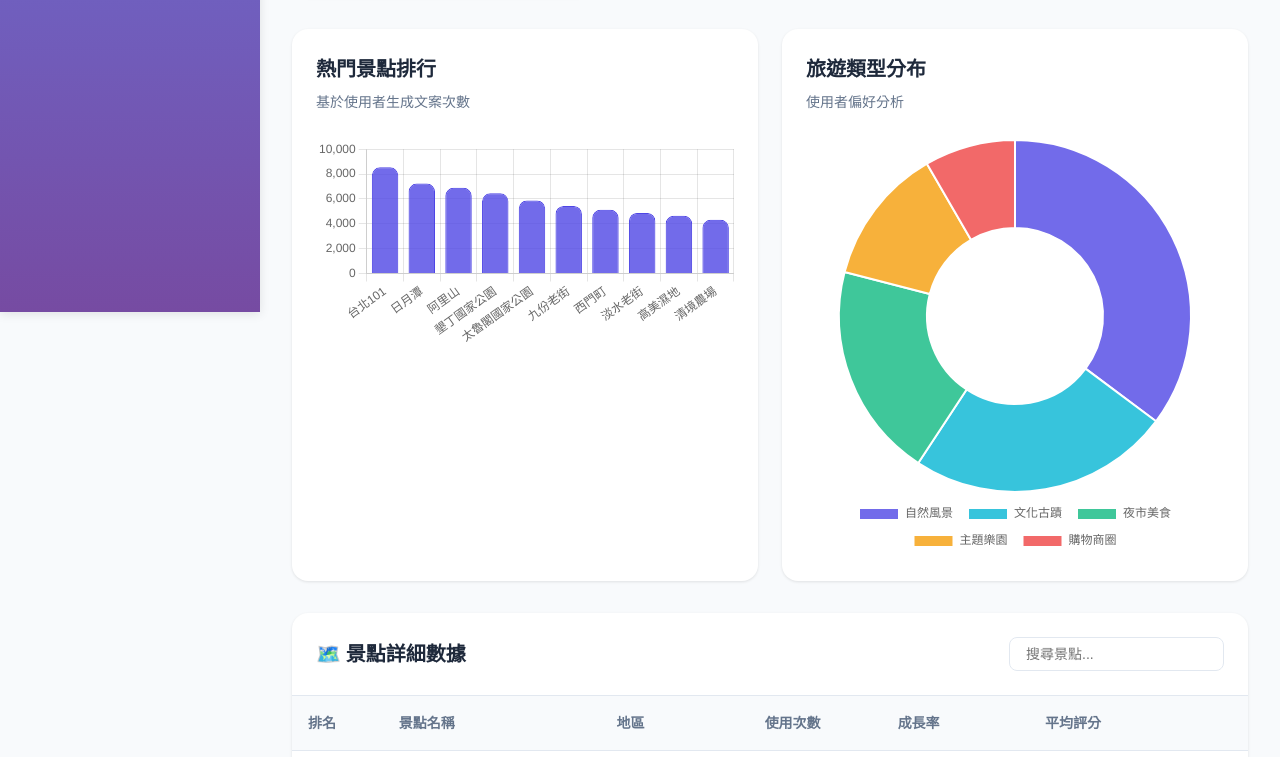
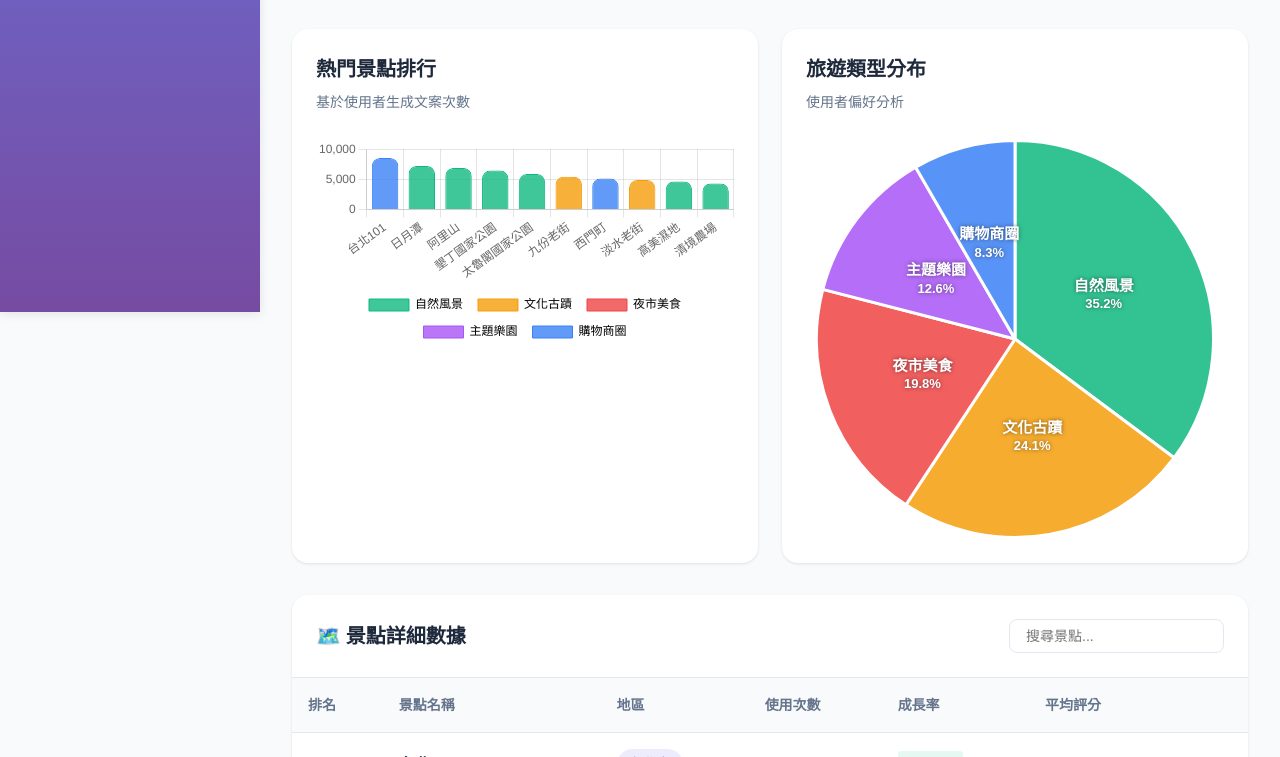
Before and after one commit to Oliver-Lai/pilog-dashboard, a plain HTML site: page index.html in a window 1280 px wide. Shown: the part 488-1245 px from the top of the page. Drawn offline with nearby package versions, Linux system fonts and the light colour scheme.

Commit message:
change-plot

```diff
--- a/app.js
+++ b/app.js
@@ -7,21 +7,21 @@ const mockData = {
         avgRating: 4.6
     },
     attractions: [
-        { rank: 1, name: '台北101', region: '台北市', visits: 8542, growth: 15.3, rating: 4.8 },
-        { rank: 2, name: '日月潭', region: '南投縣', visits: 7234, growth: 12.7, rating: 4.7 },
-        { rank: 3, name: '阿里山', region: '嘉義縣', visits: 6891, growth: 8.5, rating: 4.9 },
-        { rank: 4, name: '墾丁國家公園', region: '屏東縣', visits: 6453, growth: -3.2, rating: 4.6 },
-        { rank: 5, name: '太魯閣國家公園', region: '花蓮縣', visits: 5876, growth: 18.9, rating: 4.8 },
-        { rank: 6, name: '九份老街', region: '新北市', visits: 5432, growth: 6.4, rating: 4.5 },
-        { rank: 7, name: '西門町', region: '台北市', visits: 5123, growth: 4.2, rating: 4.4 },
-        { rank: 8, name: '淡水老街', region: '新北市', visits: 4876, growth: 7.8, rating: 4.5 },
-        { rank: 9, name: '高美濕地', region: '台中市', visits: 4654, growth: 22.1, rating: 4.7 },
-        { rank: 10, name: '清境農場', region: '南投縣', visits: 4321, growth: 9.3, rating: 4.6 },
-        { rank: 11, name: '士林夜市', region: '台北市', visits: 4198, growth: 1.5, rating: 4.3 },
-        { rank: 12, name: '野柳地質公園', region: '新北市', visits: 3987, growth: 5.6, rating: 4.6 },
-        { rank: 13, name: '七星潭', region: '花蓮縣', visits: 3765, growth: 13.2, rating: 4.7 },
-        { rank: 14, name: '六合夜市', region: '高雄市', visits: 3543, growth: -1.8, rating: 4.2 },
-        { rank: 15, name: '赤崁樓', region: '台南市', visits: 3421, growth: 8.9, rating: 4.5 }
+        { rank: 1, name: '台北101', region: '台北市', visits: 8542, growth: 15.3, rating: 4.8, category: '購物商圈' },
+        { rank: 2, name: '日月潭', region: '南投縣', visits: 7234, growth: 12.7, rating: 4.7, category: '自然風景' },
+        { rank: 3, name: '阿里山', region: '嘉義縣', visits: 6891, growth: 8.5, rating: 4.9, category: '自然風景' },
+        { rank: 4, name: '墾丁國家公園', region: '屏東縣', visits: 6453, growth: -3.2, rating: 4.6, category: '自然風景' },
+        { rank: 5, name: '太魯閣國家公園', region: '花蓮縣', visits: 5876, growth: 18.9, rating: 4.8, category: '自然風景' },
+        { rank: 6, name: '九份老街', region: '新北市', visits: 5432, growth: 6.4, rating: 4.5, category: '文化古蹟' },
+        { rank: 7, name: '西門町', region: '台北市', visits: 5123, growth: 4.2, rating: 4.4, category: '購物商圈' },
+        { rank: 8, name: '淡水老街', region: '新北市', visits: 4876, growth: 7.8, rating: 4.5, category: '文化古蹟' },
+        { rank: 9, name: '高美濕地', region: '台中市', visits: 4654, growth: 22.1, rating: 4.7, category: '自然風景' },
+        { rank: 10, name: '清境農場', region: '南投縣', visits: 4321, growth: 9.3, rating: 4.6, category: '自然風景' },
+        { rank: 11, name: '士林夜市', region: '台北市', visits: 4198, growth: 1.5, rating: 4.3, category: '夜市美食' },
+        { rank: 12, name: '野柳地質公園', region: '新北市', visits: 3987, growth: 5.6, rating: 4.6, category: '自然風景' },
+        { rank: 13, name: '七星潭', region: '花蓮縣', visits: 3765, growth: 13.2, rating: 4.7, category: '自然風景' },
+        { rank: 14, name: '六合夜市', region: '高雄市', visits: 3543, growth: -1.8, rating: 4.2, category: '夜市美食' },
+        { rank: 15, name: '赤崁樓', region: '台南市', visits: 3421, growth: 8.9, rating: 4.5, category: '文化古蹟' }
     ],
     categories: [
         { type: '自然風景', count: 18234, percentage: 35.2, trend: 'up' },
@@ -94,6 +94,15 @@ function animateNumber(elementId, target, decimals = 0) {
     }, 16);
 }
 
+// 景點類型顏色映射
+const categoryColors = {
+    '自然風景': 'rgba(16, 185, 129, 0.8)',      // 綠色
+    '文化古蹟': 'rgba(245, 158, 11, 0.8)',     // 橙色
+    '夜市美食': 'rgba(239, 68, 68, 0.8)',       // 紅色
+    '主題樂園': 'rgba(168, 85, 247, 0.8)',     // 紫色
+    '購物商圈': 'rgba(59, 130, 246, 0.8)'      // 藍色
+};
+
 // 初始化圖表
 function initializeCharts() {
     // 熱門景點長條圖
@@ -107,8 +116,8 @@ function initializeCharts() {
             datasets: [{
                 label: '使用次數',
                 data: top10Attractions.map(a => a.visits),
-                backgroundColor: 'rgba(79, 70, 229, 0.8)',
-                borderColor: 'rgba(79, 70, 229, 1)',
+                backgroundColor: top10Attractions.map(a => categoryColors[a.category] || 'rgba(79, 70, 229, 0.8)'),
+                borderColor: top10Attractions.map(a => categoryColors[a.category]?.replace('0.8', '1') || 'rgba(79, 70, 229, 1)'),
                 borderWidth: 1,
                 borderRadius: 8
             }]
@@ -118,7 +127,30 @@ function initializeCharts() {
             maintainAspectRatio: true,
             plugins: {
                 legend: {
-                    display: false
+                    display: true,
+                    position: 'bottom',
+                    labels: {
+                        generateLabels: function() {
+                            return Object.keys(categoryColors).map(category => ({
+                                text: category,
+                                fillStyle: categoryColors[category],
+                                strokeStyle: categoryColors[category].replace('0.8', '1'),
+                                lineWidth: 1
+                            }));
+                        },
+                        padding: 15,
+                        font: {
+                            size: 12
+                        }
+                    }
+                },
+                tooltip: {
+                    callbacks: {
+                        afterLabel: function(context) {
+                            const attraction = top10Attractions[context.dataIndex];
+                            return '類型: ' + attraction.category;
+                        }
+                    }
                 }
             },
             scales: {
@@ -144,31 +176,72 @@ function initializeCharts() {
             datasets: [{
                 data: mockData.categories.map(c => c.count),
                 backgroundColor: [
-                    'rgba(79, 70, 229, 0.8)',
-                    'rgba(6, 182, 212, 0.8)',
-                    'rgba(16, 185, 129, 0.8)',
-                    'rgba(245, 158, 11, 0.8)',
-                    'rgba(239, 68, 68, 0.8)'
+                    'rgba(16, 185, 129, 0.85)',    // 自然風景 - 綠色
+                    'rgba(245, 158, 11, 0.85)',     // 文化古蹟 - 橙色
+                    'rgba(239, 68, 68, 0.85)',       // 夜市美食 - 紅色
+                    'rgba(168, 85, 247, 0.85)',     // 主題樂園 - 紫色
+                    'rgba(59, 130, 246, 0.85)'      // 購物商圈 - 藍色
                 ],
-                borderWidth: 2,
+                borderWidth: 3,
                 borderColor: '#fff'
             }]
         },
         options: {
             responsive: true,
             maintainAspectRatio: true,
+            cutout: '0%',
             plugins: {
                 legend: {
-                    position: 'bottom',
-                    labels: {
-                        padding: 15,
-                        font: {
-                            size: 12
+                    display: false
+                },
+                tooltip: {
+                    callbacks: {
+                        label: function(context) {
+                            const label = context.label || '';
+                            const value = context.parsed;
+                            const percentage = mockData.categories[context.dataIndex].percentage;
+                            return label + ': ' + value.toLocaleString() + ' (' + percentage + '%)';
                         }
                     }
                 }
             }
-        }
+        },
+        plugins: [{
+            id: 'textInSlices',
+            afterDatasetDraw: function(chart) {
+                const ctx = chart.ctx;
+                const chartArea = chart.chartArea;
+                const meta = chart.getDatasetMeta(0);
+
+                ctx.save();
+                ctx.font = 'bold 14px sans-serif';
+                ctx.textBaseline = 'middle';
+                ctx.textAlign = 'center';
+                ctx.fillStyle = '#ffffff';
+                ctx.shadowColor = 'rgba(0, 0, 0, 0.5)';
+                ctx.shadowBlur = 4;
+
+                meta.data.forEach((arc, index) => {
+                    const category = mockData.categories[index];
+                    const angle = (arc.startAngle + arc.endAngle) / 2;
+
+                    // 計算文字位置（在扇形的中心）
+                    const radius = (arc.innerRadius + arc.outerRadius) / 2;
+                    const x = arc.x + Math.cos(angle) * radius;
+                    const y = arc.y + Math.sin(angle) * radius;
+
+                    // 繪製類別名稱
+                    ctx.font = 'bold 15px sans-serif';
+                    ctx.fillText(category.type, x, y - 8);
+
+                    // 繪製百分比
+                    ctx.font = 'bold 13px sans-serif';
+                    ctx.fillText(category.percentage + '%', x, y + 10);
+                });
+
+                ctx.restore();
+            }
+        }]
     });
 
     // 趨勢折線圖
--- a/index.html
+++ b/index.html
@@ -99,7 +99,9 @@
                         <h2>旅遊類型分布</h2>
                         <span class="chart-subtitle">使用者偏好分析</span>
                     </div>
-                    <canvas id="categoriesChart"></canvas>
+                    <div style="max-width: 400px; margin: 0 auto;">
+                        <canvas id="categoriesChart"></canvas>
+                    </div>
                 </div>
             </section>
 
--- a/styles.css
+++ b/styles.css
@@ -253,6 +253,46 @@ body {
     color: var(--text-secondary);
 }
 
+.chart-legend {
+    display: grid;
+    grid-template-columns: repeat(auto-fit, minmax(150px, 1fr));
+    gap: 0.75rem;
+    margin-top: 1.5rem;
+}
+
+.legend-item {
+    display: flex;
+    align-items: center;
+    gap: 0.5rem;
+    padding: 0.5rem;
+    background: var(--bg-color);
+    border-radius: 0.5rem;
+}
+
+.legend-color {
+    width: 16px;
+    height: 16px;
+    border-radius: 4px;
+    flex-shrink: 0;
+}
+
+.legend-text {
+    flex: 1;
+}
+
+.legend-label {
+    font-size: 0.875rem;
+    font-weight: 600;
+    color: var(--text-primary);
+    display: block;
+}
+
+.legend-value {
+    font-size: 0.75rem;
+    color: var(--text-secondary);
+    display: block;
+}
+
 /* 數據表格 */
 .data-tables {
     display: grid;
```
